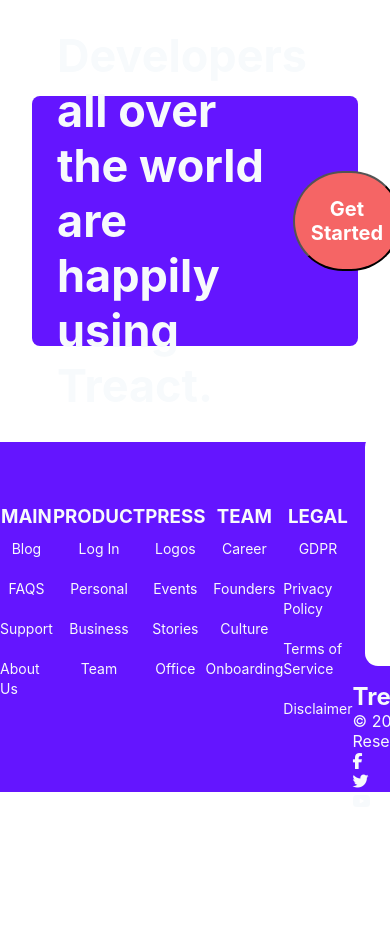
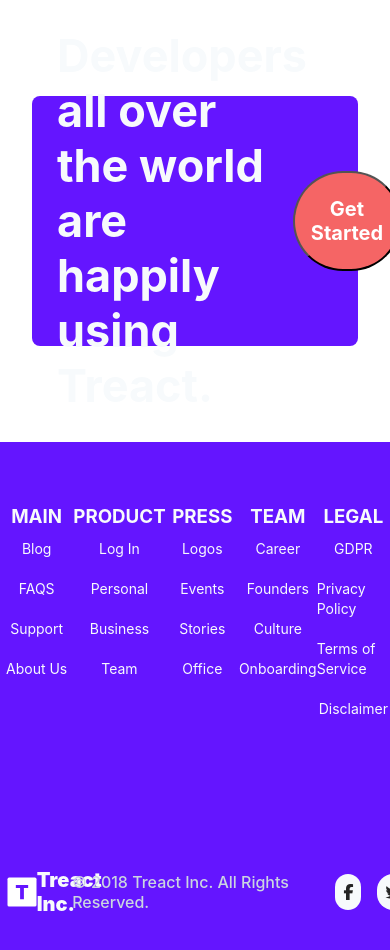
Before and after one commit to NCOBBagg/FES__Week-2--Project, a plain HTML site: page index.html in a window 390 px wide. Shown: the part 8422-9372 px from the top of the page. Before the commit the page ends 9233 px from the top, so only its background shows below. Drawn offline with Linux system fonts and the light colour scheme.

Commit message:
Footer complete adding responsiveness

```diff
--- a/index.html
+++ b/index.html
@@ -532,14 +532,16 @@
                     </ul>
                 </div>
             </div>
+        </div>
+    </div>
     <div class="footer--social__container">
         <div class="footer--social__sect">
             <div class="footer--logo__sect">
                 <figure class="footer--logo">
-                            <img src="assets/logo-light.d9a5d1b5be5ea077b26864fdfc2e96a4.svg" alt="">
+                    <img class="footer--logo__img" src="assets/logo-light.d9a5d1b5be5ea077b26864fdfc2e96a4.svg" alt="">
                 </figure>
                 <h2 class="footer--logo__text">
-                            Treact
+                    Treact Inc.
                 </h2>
             </div>
             <div class="footer--copyright_sect">
@@ -560,7 +562,5 @@
             </div>
         </div>
     </div>
-        </div>
-    </div>
 </footer>
 </html>
--- a/styles.css
+++ b/styles.css
@@ -937,7 +937,6 @@ FOOTER
 
 .footer--container {
     width: 100%;
-
     background-color: rgb(100 21 255);
     height: 350px;
     display: flex;
@@ -971,3 +970,74 @@ FOOTER
     padding: 10px 0;
     color: #f7fafc;
 }
+
+.footer--social__container {
+    width: 100%;
+    height: 200px;
+    background-color: rgb(100 21 255);
+    display: flex;
+    justify-content: space-around;
+    align-items: center;
+    border-top: #f7fafc;
+}
+
+.footer--social__sect {
+    display: flex;
+    justify-content: space-between;
+    align-items: center;
+    width: 100%;
+    max-width: 90%;
+}
+
+.footer--logo__sect {
+    display: flex;
+    align-items: center;
+    justify-content: center;
+    width: 100%;
+    max-width: 15%;
+}
+
+.footer--logo {
+    display: flex;
+    align-items: center;
+    justify-content: center;
+    width: 100%;
+    max-width: 25%;
+}
+
+.footer--logo__img {
+    width: 2rem;
+}
+
+.footer--logo__text {
+    color: #f7fafc;
+    font-size: 20px;
+    margin: 0 0 0 8px;
+    font-weight: 900;
+    width: 100%;
+    max-width: 75%;
+}
+
+.footer--para {
+    color: #CBD5E0;
+    font-size: 16px;
+    font-weight: 500;
+}
+
+.footer--social__links-sect {
+    width: 100%;
+    max-width: 10%;
+}
+
+.footer--social__links {
+    display: flex;
+}
+
+.footer--social__link {
+    background-color: #f7fafc;
+    margin: 0 16px 0 0;
+    padding: 8px;
+    border-radius: 99px;
+    color: #242424;
+    cursor: pointer;
+}
```
Lines whose indentation alone changed are shown as unchanged.
